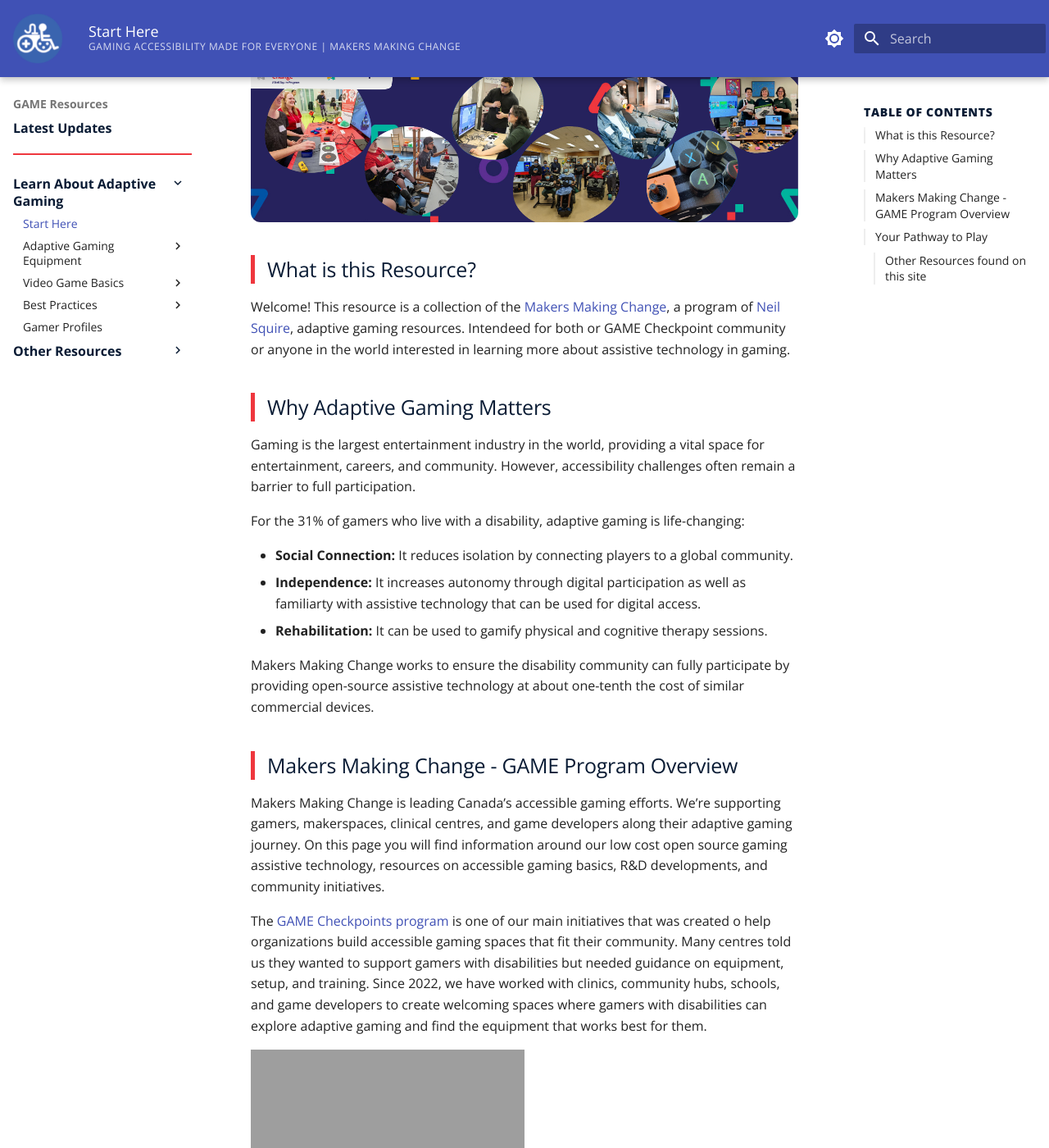
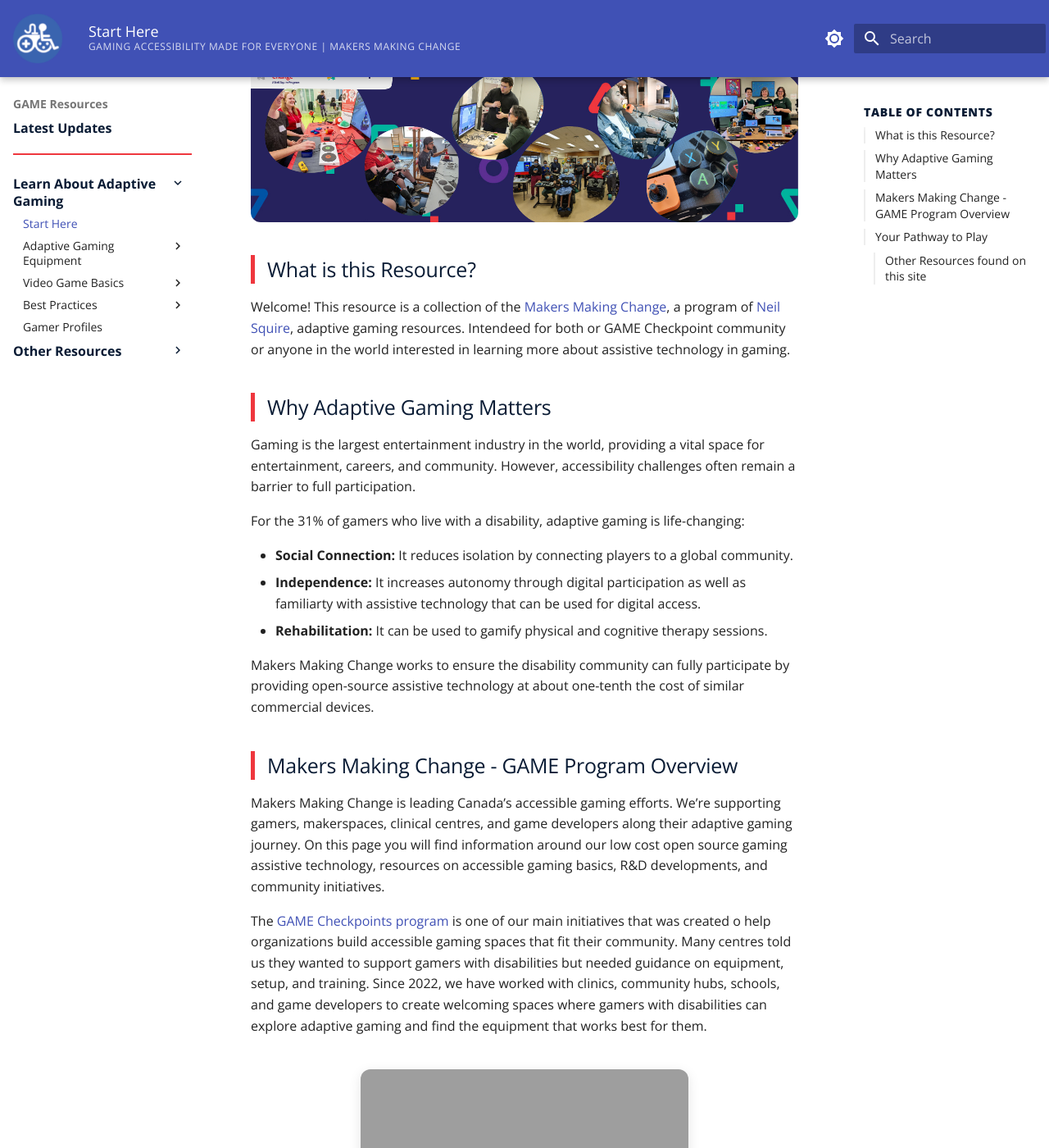
Before and after one commit to tjfentie/GAME-Resource-Test, an MkDocs documentation site: the page built from docs/index.md, in a window 1280 px wide and 1400 px high, scrolled down 245 px. Shown: the whole window at 82% size. Built offline with MkDocs 1.6.1 and Material for MkDocs 9.7.7, drawn with Linux system fonts in a browser that asks for light colours; grey boxes are pictures that could not be loaded.

Commit message:
video size

```diff
--- a/docs/index.md
+++ b/docs/index.md
@@ -42,8 +42,8 @@ The [GAME Checkpoints program](https://www.makersmakingchange.com/game-checkpoin
   <p>Link: Visit the GAME Checkpoints Webpage</p>
 </div>
 
-<div class="video">
-    <iframe width="50%" height="315" src="https://www.youtube.com/embed/K66lpzpTknA" frameborder="0" allowfullscreen></iframe>
+<div class="video-container">
+    <iframe src="https://www.youtube.com/embed/K66lpzpTknA" frameborder="0" allowfullscreen></iframe>
 </div>
 
 <div class="qr">
--- a/docs/styles/extra.css
+++ b/docs/styles/extra.css
@@ -508,3 +508,28 @@ h2 { border-left: 5px solid #ef373e; padding-left: 15px; }
     margin-left: 2rem;
   }
 }
+
+/* =============================================================
+   14. CENTERED VIDEO PLAYER (THUMBNAIL SIZE)
+   ============================================================= */
+
+.video-container {
+    display: flex;
+    justify-content: center; /* Centers the video horizontally */
+    margin: 40px 0;         /* Space above and below the video */
+    width: 100%;
+}
+
+.video-container iframe {
+    width: 60%;            /* This gives you that "50-60%" look you liked */
+    aspect-ratio: 16 / 9;   /* Keeps it the proper YouTube shape automatically */
+    border-radius: 12px;
+    box-shadow: 0 4px 15px rgba(0,0,0,0.1); /* Adds a professional subtle shadow */
+}
+
+/* On small screens (phones), make the video fill more of the width */
+@media screen and (max-width: 45em) {
+    .video-container iframe {
+        width: 100%;
+    }
+}
```
